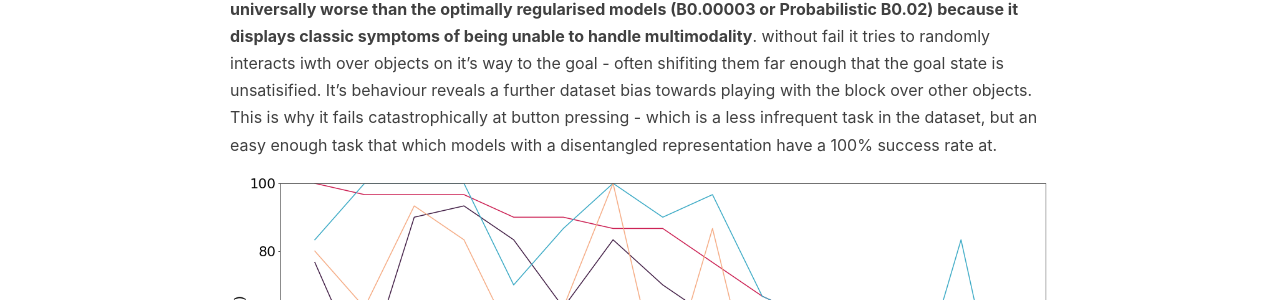
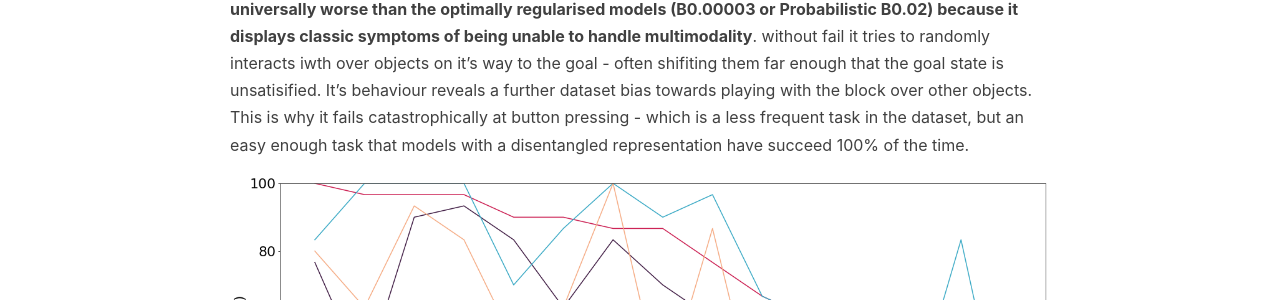
Before and after one commit to sholtodouglas/sholtodouglas.github.io, a Jekyll site: the page built from _posts/2021-01-29-Learning from Play.md, in a window 1280 px wide and 900 px high, scrolled down 4818 px. Shown: the part 234-534 px from the top of the window. Built offline with Jekyll 4.4.1, drawn with Linux system fonts in a browser that asks for light colours; formulas are drawn with MathJax 3.

Commit message:
Update 2021-01-29-Learning from Play.md

```diff
--- a/_posts/2021-01-29-Learning from Play.md
+++ b/_posts/2021-01-29-Learning from Play.md
@@ -73,7 +73,7 @@ When deployed, over-regularised models perform noticeably worse - they do not ha
 
 To quantify this, we defined a couple of standard tasks and measured the success rate of each model. **Success is defined by placing all elements of the state within 5cm and 30 degrees of their goal position and orientation**, or when the switch is flipped in the case of the dial and button. This is a reasonably restrictive goal - and fails to account for behvaiour which is mostly correct. E.g. if it places the block in the cupboard or drawer in the wrong orientation it fails. Adjusting for this would bring the success rate of these tasks to ~85%. In addition, the robot only recieves 4s to complete each task - **given unlimited time the success rate is >90% for most tasks** except placing the object in the drawer (where it runs the risk of knocking the block out of reach). However as these goals are entirely arbitrary, and ultimately that level of specificity and speed will be desirable with asymmetric objects - we think it suffices as a relative comparison.
 
-**The over regularised model (B0.0003) which has the best overall MAE reconstruction error performs universally worse than the optimally regularised models (B0.00003 or Probabilistic B0.02) because it displays classic symptoms of being unable to handle multimodality**. without fail it tries to randomly interacts iwth over objects on it's way to the goal - often shifiting them far enough that the goal state is unsatisified. It's behaviour reveals a further dataset bias towards playing with the block over other objects. This is why it fails catastrophically at button pressing - which is a less infrequent task in the dataset, but an easy enough task that which models with a disentangled representation have a 100% success rate at.
+**The over regularised model (B0.0003) which has the best overall MAE reconstruction error performs universally worse than the optimally regularised models (B0.00003 or Probabilistic B0.02) because it displays classic symptoms of being unable to handle multimodality**. without fail it tries to randomly interacts iwth over objects on it's way to the goal - often shifiting them far enough that the goal state is unsatisified. It's behaviour reveals a further dataset bias towards playing with the block over other objects. This is why it fails catastrophically at button pressing - which is a less frequent task in the dataset, but an easy enough task that models with a disentangled representation have succeed 100% of the time.
 
 {% include image.html url="/images/play/succes_rate.png" description="The sweet spot for regularisation does not directly follow from reconstruction loss. The over regularised model (B0.0003) which has the best overall MAE reconstruction error performs worse than the optimally regularised models (B0.00003 or Probabilistic B0.02). There is little difference between a well regularised probabilistic and deterministic actor." %}
 
```
